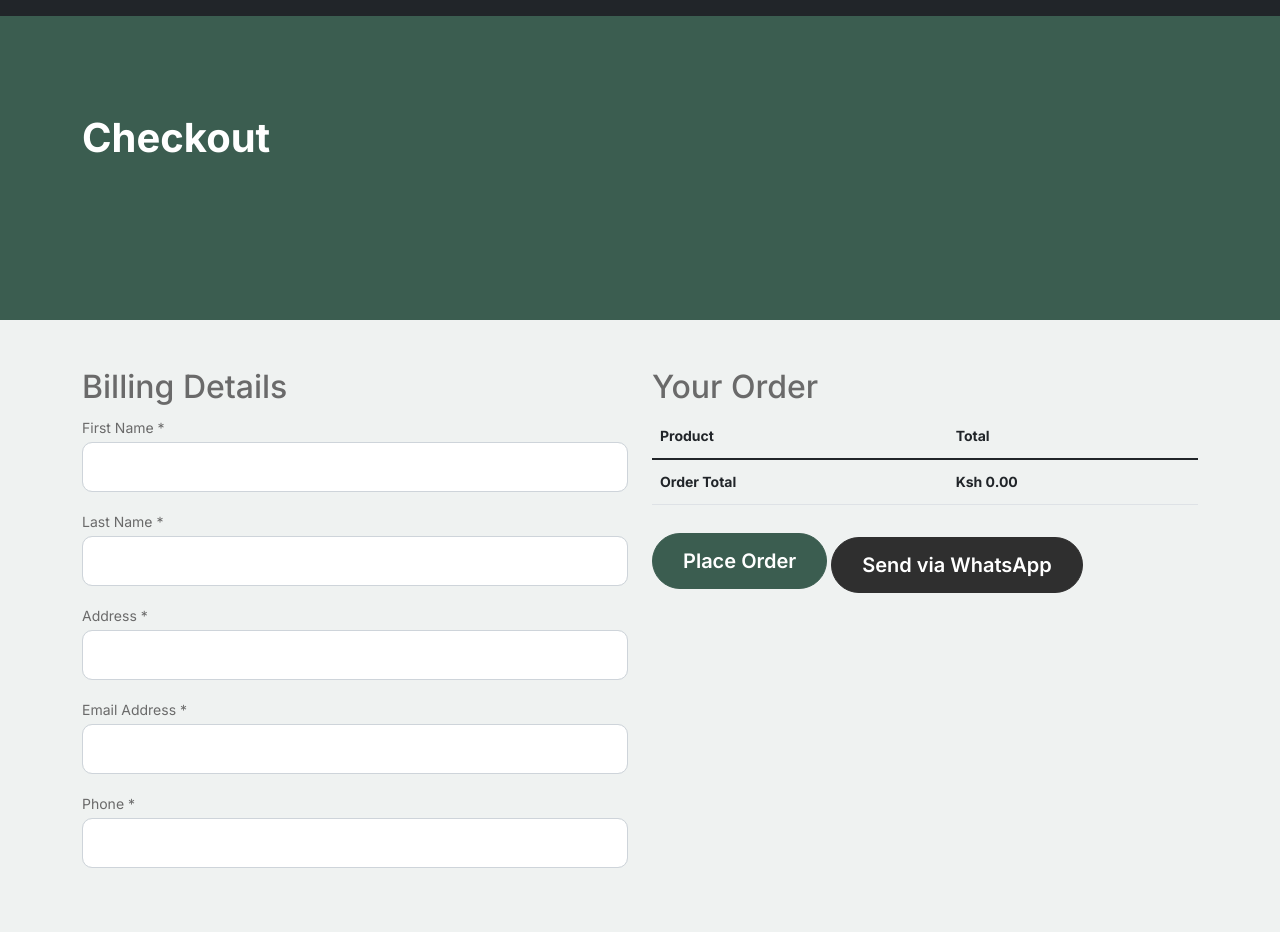
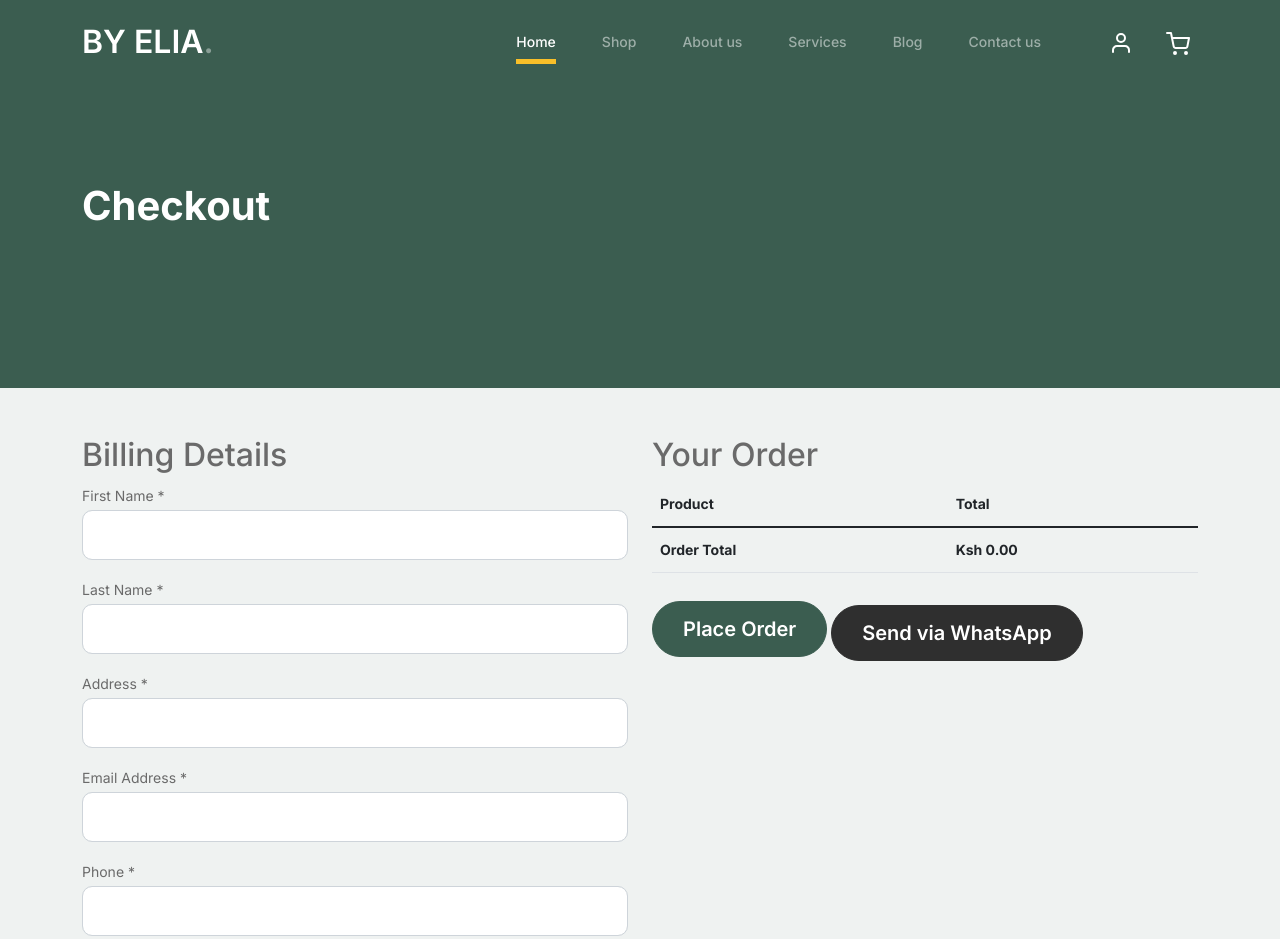
Before and after one commit to Paps-maker/Olive-jw.github.io, a plain HTML site: page checkout.html in a window 1280 px wide. Shown: the top 939 px of the page. Drawn offline with nearby package versions, Linux system fonts and the light colour scheme.

Commit message:
Update checkout.html

```diff
--- a/checkout.html
+++ b/checkout.html
@@ -12,9 +12,35 @@
 <body>
 
 	<!-- Navbar -->
-	<nav class="navbar navbar-expand-md navbar-dark bg-dark">
-		<!-- ... your navbar code ... -->
-	</nav>
+	<nav class="custom-navbar navbar navbar navbar-expand-md navbar-dark bg-dark" arial-label="Furni navigation bar">
+
+			<div class="container">
+				<a class="navbar-brand" href="index.html">BY ELIA<span>.</span></a>
+
+				<button class="navbar-toggler" type="button" data-bs-toggle="collapse" data-bs-target="#navbarsFurni" aria-controls="navbarsFurni" aria-expanded="false" aria-label="Toggle navigation">
+					<span class="navbar-toggler-icon"></span>
+				</button>
+
+				<div class="collapse navbar-collapse" id="navbarsFurni">
+					<ul class="custom-navbar-nav navbar-nav ms-auto mb-2 mb-md-0">
+						<li class="nav-item active">
+							<a class="nav-link" href="index.html">Home</a>
+						</li>
+						<li><a class="nav-link" href="shop.html">Shop</a></li>
+						<li><a class="nav-link" href="about.html">About us</a></li>
+						<li><a class="nav-link" href="services.html">Services</a></li>
+						<li><a class="nav-link" href="blog.html">Blog</a></li>
+						<li><a class="nav-link" href="contact.html">Contact us</a></li>
+					</ul>
+
+					<ul class="custom-navbar-cta navbar-nav mb-2 mb-md-0 ms-5">
+						<li><a class="nav-link" href="#"><img src="images/user.svg"></a></li>
+						<li><a class="nav-link" href="cart.html"><img src="images/cart.svg"></a></li>
+					</ul>
+				</div>
+			</div>
+
+		</nav>
 
 	<!-- Hero Section -->
 	<div class="hero">
```
